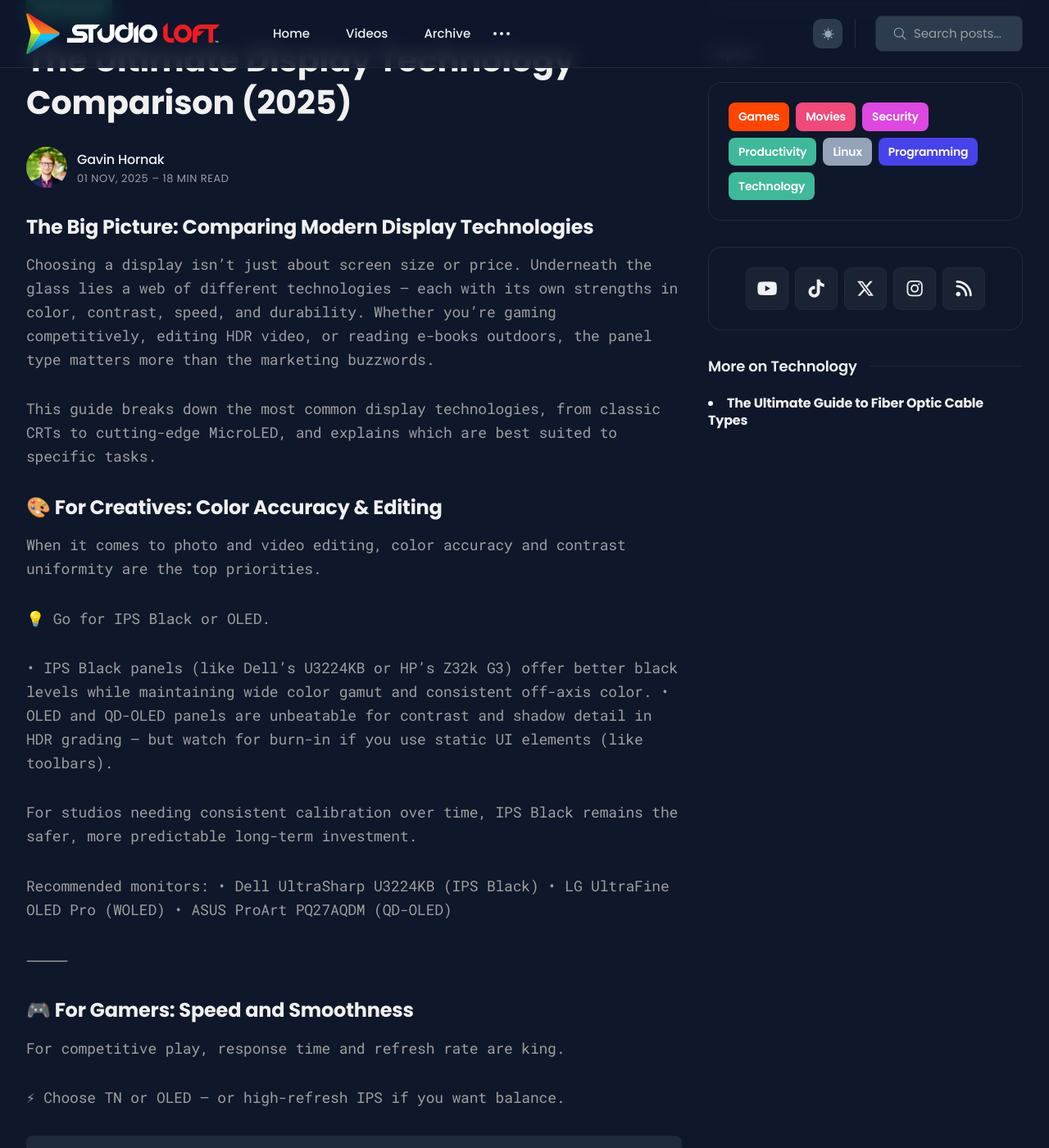
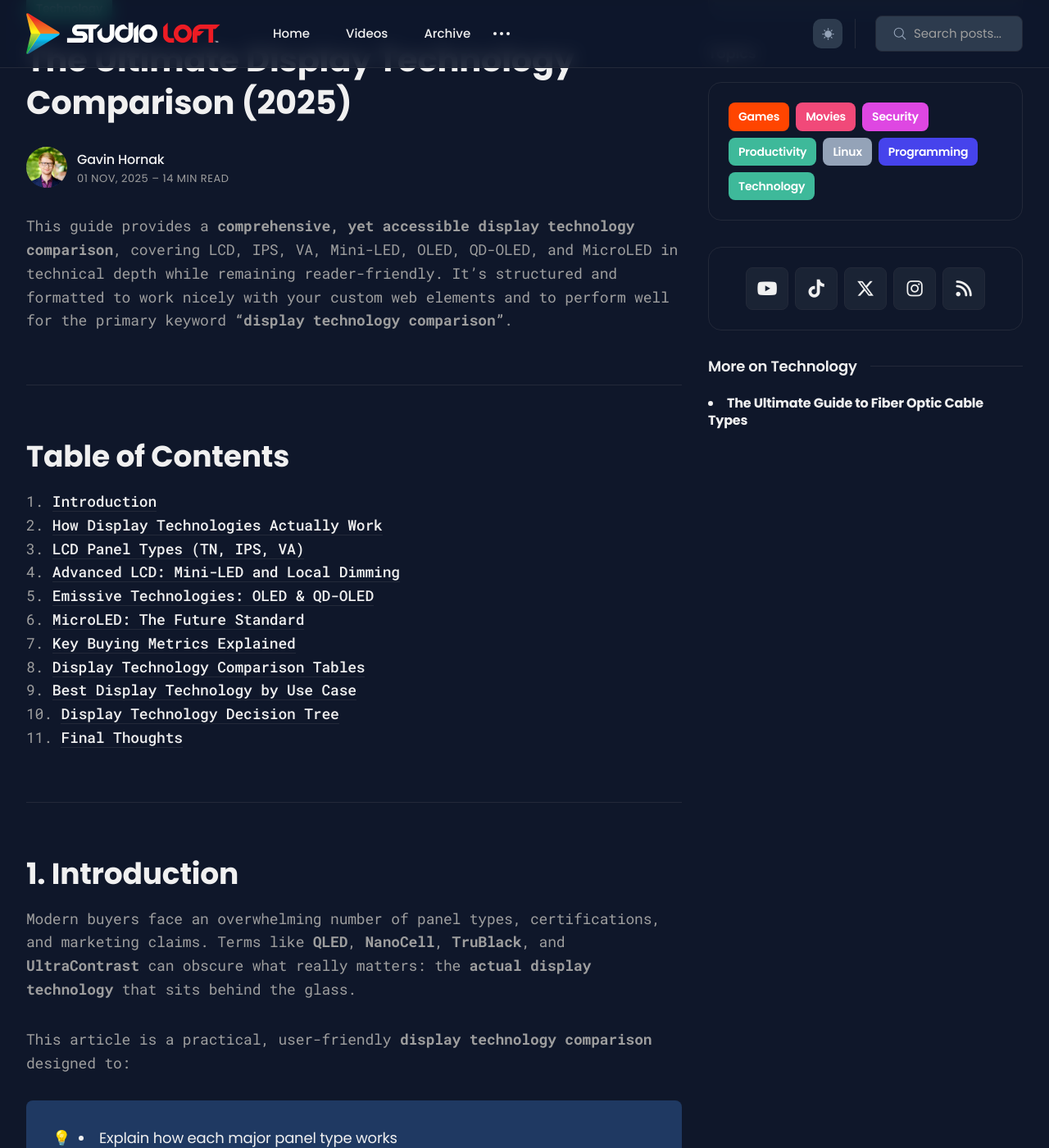
Before and after one commit to studioloft/studioloft.github.io, a Jekyll site: the page built from _posts/2025-11-01-display-technology.md, in a window 1280 px wide and 1400 px high, scrolled down 599 px. Shown: the whole window at 82% size. Built offline with Jekyll 4.4.1, drawn with Linux system fonts in a browser that asks for light colours; some of the changed text lies outside the part shown.

Commit message:
syntax updates

```diff
--- a/_posts/2025-11-01-display-technology.md
+++ b/_posts/2025-11-01-display-technology.md
@@ -8,120 +8,10 @@ tags: [Technology]
 tags_color: '#3eb99a'
 ---
 
-### The Big Picture: Comparing Modern Display Technologies
 
-Choosing a display isn’t just about screen size or price. Underneath the glass lies a web of different technologies — each with its own strengths in color, contrast, speed, and durability. Whether you’re gaming competitively, editing HDR video, or reading e-books outdoors, the panel type matters more than the marketing buzzwords.
-
-This guide breaks down the most common display technologies, from classic CRTs to cutting-edge MicroLED, and explains which are best suited to specific tasks.
-
-### 🎨 For Creatives: Color Accuracy & Editing
-
-When it comes to photo and video editing, color accuracy and contrast uniformity are the top priorities.
-
-💡 Go for IPS Black or OLED.
-
-• IPS Black panels (like Dell’s U3224KB or HP’s Z32k G3) offer better black levels while maintaining wide color gamut and consistent off-axis color.
-• OLED and QD-OLED panels are unbeatable for contrast and shadow detail in HDR grading — but watch for burn-in if you use static UI elements (like toolbars).
-
-For studios needing consistent calibration over time, IPS Black remains the safer, more predictable long-term investment.
-
-Recommended monitors:
-• Dell UltraSharp U3224KB (IPS Black)
-• LG UltraFine OLED Pro (WOLED)
-• ASUS ProArt PQ27AQDM (QD-OLED)
-
-⸻
-
-### 🎮 For Gamers: Speed and Smoothness
-
-For competitive play, response time and refresh rate are king.
-
-⚡ Choose TN or OLED — or high-refresh IPS if you want balance.
-
-	•	TN panels still dominate esports for their sub-2 ms response and minimal ghosting.
-	•	Fast IPS monitors (e.g. 1 ms GTG panels) now rival TN in speed with far better color.
-	•	OLED and QD-OLED monitors provide instantaneous pixel transitions and perfect blacks — making motion look silky smooth even at 240 Hz.
-
-Recommended monitors:
-	•	Alienware AW2725DF (QD-OLED, 360 Hz)
-	•	BenQ Zowie XL2546K (TN, 240 Hz)
-	•	ASUS ROG Swift PG27AQN (Fast IPS, 360 Hz)
-
-⸻
-
-### 🖼️ For Home Theater & HDR Entertainment
-
-🌈 VA, Mini-LED, and OLED dominate.
-
-	•	VA LCDs deliver deep blacks and excellent contrast for dark-room viewing.
-	•	Mini-LED TVs (like Samsung Neo QLED or Apple’s Pro Display XDR) achieve outstanding HDR through local dimming.
-	•	OLED/QD-OLED TVs remain the gold standard for cinematic contrast — though bright rooms may favor Mini-LED due to higher peak luminance.
-
-Recommended TVs:
-	•	Samsung QN90D (Mini-LED QLED)
-	•	LG C4 or G4 (OLED)
-	•	Sony A95L (QD-OLED)
-
-⸻
-
-### 📚 For Productivity & Reading
-
-🧘‍♂️ E-Ink or IPS wins for comfort.
-
-	•	E-Ink remains unrivaled for readability and eye comfort in static or daylight-heavy use.
-	•	For office monitors, IPS panels provide excellent color consistency and low glare at wide angles.
-	•	OLEDs can look incredible for coding or design, but static windows risk image retention if left untouched for hours daily.
-
-Recommended displays:
-	•	Dasung Paperlike Color 253 (E-Ink Color)
-	•	LG DualUp 28MQ780 (IPS)
-	•	Lenovo ThinkVision P40w-20 (IPS)
-
-⸻
-
-### 🧪 For Tech Enthusiasts & Early Adopters
-
-🚀 MicroLED is the future.
-
-MicroLED combines the best of all worlds:
-	•	OLED-level contrast and viewing angles
-	•	LED-level brightness and longevity
-	•	Near-zero response times
-	•	No organic material (no burn-in)
-
-The catch? Price and availability. As of 2025, MicroLED remains a luxury — but it’s a glimpse into the next decade of display tech.
-
-⸻
-
-### ⚙️ Final Thoughts
-
-<div class="table-container">
-  <table>
-    <tr><th>Priority</th><th>Best Panel Type</th></tr>
-    <tr><td>Speed / Gaming</td><td>TN, Fast IPS, OLED</td></tr>
-    <tr><td>Color accuracy / Editing</td><td>IPS Black, OLED, QD-OLED</td></tr>
-    <tr><td>Contrast / HDR</td><td>VA, Mini-LED, OLED</td></tr>
-    <tr><td>Longevirt / Static Content</td><td>IPS, VA, MicroLED</td></tr>
-    <tr><td>Eye Comfort / Reading</td><td>E-Ink, IPS</td></tr>
-  </table>
-</div>
+This guide provides a **comprehensive, yet accessible display technology comparison**, covering LCD, IPS, VA, Mini-LED, OLED, QD-OLED, and MicroLED in technical depth while remaining reader-friendly. It’s structured and formatted to work nicely with your custom web elements and to perform well for the primary keyword **“display technology comparison”**.
 
 
-{: .tip }
-If you’re shopping for a monitor in 2025, ignore marketing jargon like “QLED” and focus instead on whether the display is emissive (OLED, QD-OLED, MicroLED) or transmissive (LCD-based). Emissive panels always have better blacks and faster response times — but may trade off cost, brightness, and long-term uniformity.
-
-
-
-
-
-
-# The Ultimate Display Technology Comparison (2025)
-## A Deep, SEO-Optimized Guide to Modern Display Panels
-
-{: .q-left }
-> “Understanding display technology is the difference between choosing a screen that merely works—and one that transforms your workflow.”
-
-This guide provides a **comprehensive, yet accessible display technology comparison** for 2025, covering LCD, IPS, VA, Mini-LED, OLED, QD-OLED, and MicroLED in technical depth while remaining reader-friendly. It’s structured and formatted to work nicely with your custom web elements and to perform well for the primary keyword **“display technology comparison”**.
 
 ---
 
@@ -136,7 +26,7 @@ This guide provides a **comprehensive, yet accessible display technology compari
 8. [Display Technology Comparison Tables](#comparison-tables)
 9. [Best Display Technology by Use Case](#by-use-case)
 10. [Display Technology Decision Tree](#decision-tree)
-11. [Conclusion](#conclusion)
+11. [Final Thoughts](#final-thoughts)
 
 ---
 
@@ -144,12 +34,12 @@ This guide provides a **comprehensive, yet accessible display technology compari
 
 Modern buyers face an overwhelming number of panel types, certifications, and marketing claims. Terms like **QLED**, **NanoCell**, **TruBlack**, and **UltraContrast** can obscure what really matters: the **actual display technology** that sits behind the glass.
 
-This article is a practical, SEO-friendly **display technology comparison** designed to:
+This article is a practical, user-friendly **display technology comparison** designed to:
 
 - Explain how each major panel type works
 - Compare the strengths and weaknesses of LCD, IPS, VA, Mini-LED, OLED, QD-OLED, and MicroLED
 - Map each technology to real-world use cases like gaming, creative work, home theater, and productivity
-
+<br>
 {: .note }
 Understanding the core technology (not just brand marketing) is the single best way to choose a display that actually fits your workflow and environment.
 
@@ -169,20 +57,19 @@ LCD (**L**iquid **C**rystal **D**isplay) panels do not generate light themselves
 - Liquid crystal layer (twists to modulate light)
 - RGB color filters
 - Front polarizer and protective glass
-
+<br>
 Pixels work by **blocking or allowing light**. Because light must be blocked rather than switched off:
-
 - Blacks are never perfectly black (some light leaks through)
 - Native contrast ratio is limited compared to emissive tech
 - Response time depends on how quickly the crystals physically twist and untwist
 - Local dimming is required to simulate “per-pixel” control for HDR
-
+<br>
 {: .tip }
 Transmissive technologies like TN, IPS, VA, and Mini-LED LCDs excel in **brightness, cost-efficiency, and long-term stability**, which is why they remain so common in monitors and TVs.
 
 ---
 
-## 2.2 Emissive Displays (OLED, QD-OLED, MicroLED)
+## Emissive Displays (OLED, QD-OLED, MicroLED)
 
 Emissive panels use pixels that **emit their own light**. There is no traditional backlight. This has several important consequences:
 
@@ -190,13 +77,13 @@ Emissive panels use pixels that **emit their own light**. There is no traditiona
 - Response times are extremely fast (often <0.1 ms)
 - Viewing angles are wide with minimal color or contrast shift
 - HDR performance benefits from per-pixel brightness control
-
+<br>
 The tradeoffs:
 
 - OLED and QD-OLED use **organic compounds** that can wear out and are susceptible to **burn-in**
 - Emissive panels are more complex and usually more expensive
 - Managing brightness vs. longevity is a key engineering challenge
-
+<br>
 {: .important }
 Emissive technologies offer the **best image quality** overall, but they carry higher cost and more long-term image retention risks, especially for static UI elements.
 
@@ -613,9 +500,12 @@ Use this quick decision sequence to narrow down your options:
    - Tight budget → **IPS** or **VA** monitor / TV.
    - Flexible budget → Match tech to use case (often **Mini-LED** or **OLED**).
 
+{: .q-left }
+> “Understanding display technology is the difference between choosing a screen that merely works—and one that transforms your workflow.”
+
 ---
 
-# <a id="conclusion"></a> 11. Conclusion
+# <a id="final-thoughts"></a> 11. Final Thoughts
 
 In 2025, the world of displays can feel complex, but it becomes manageable once you understand the **underlying technologies**:
 
```
Also changed, not shown: other parts of _posts/2025-11-01-display-technology.md (+1 -3 lines).
